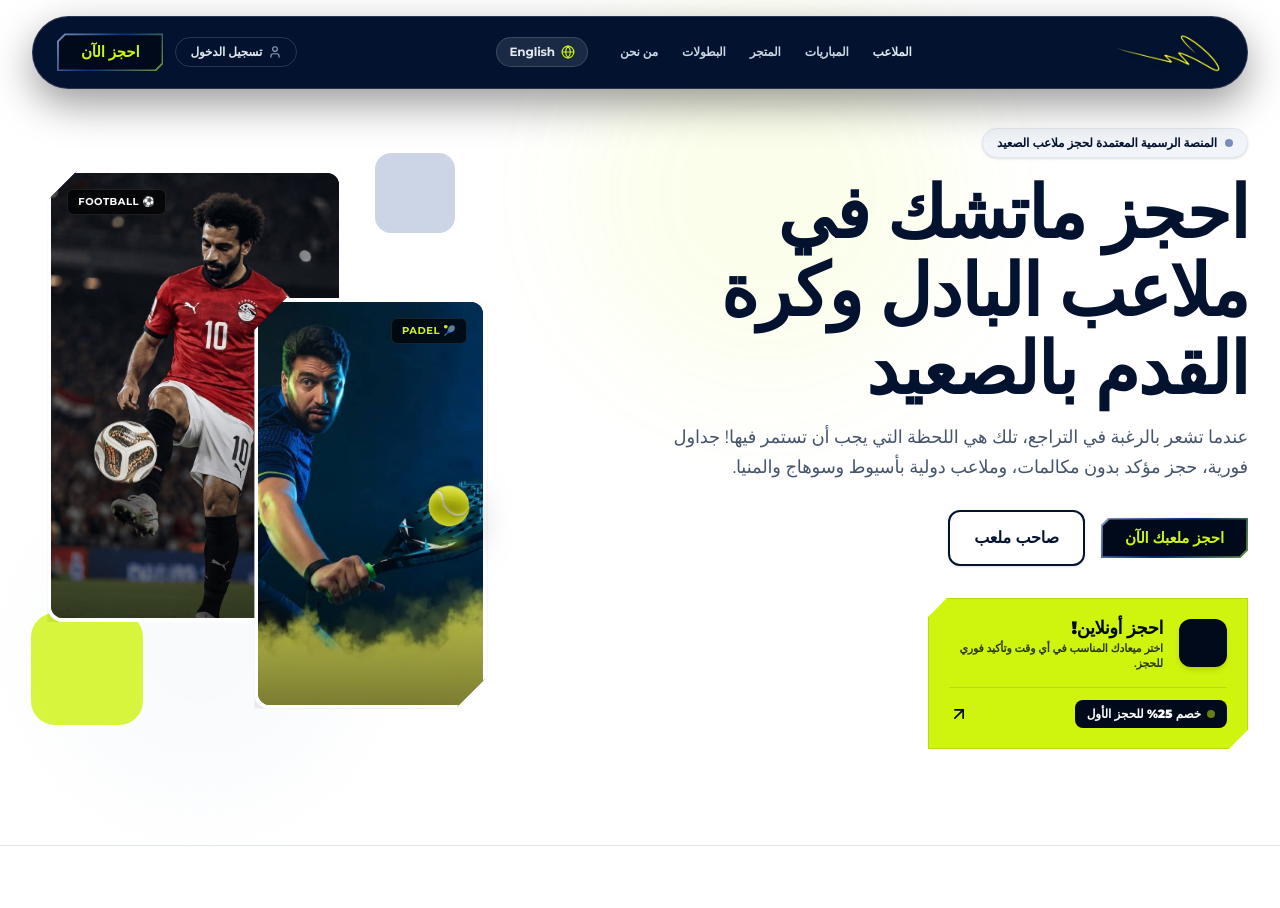
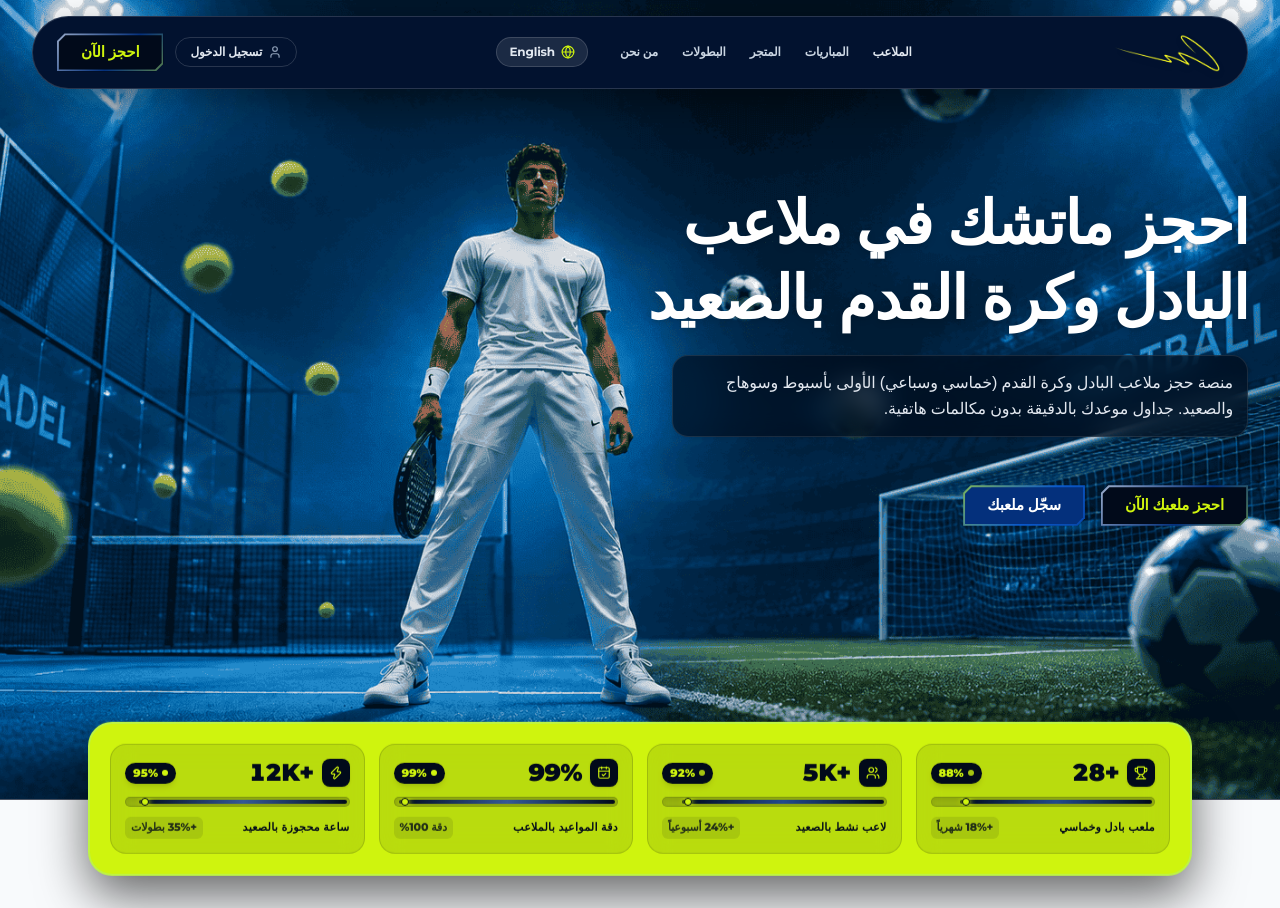
Before and after one commit to OSAMA-2003/Sa3edy-court, a Next.js app: page / in a window 1280 px wide. Shown: the top 908 px of the page. Built offline with nearby package versions, Linux system fonts and the light colour scheme; grey boxes are pictures that could not be loaded; a web font is replaced by a local one.

Commit message:
return hero

```diff
--- a/app/page.tsx
+++ b/app/page.tsx
@@ -48,7 +48,7 @@ function LandingPageContent() {
         />
 
         {/* 2. Hero Standalone Stats Section */}
-        <HeroStats />
+        {/* <HeroStats /> */}
 
         {/* 3. Instant Booking / Popular Courts Carousel */}
         <CourtSearchBooking
@@ -58,13 +58,13 @@ function LandingPageContent() {
         />
 
         {/* 5. How It Works (Connected 01 -> 02 -> 03) */}
-        <HowItWorks />
+        {/* <HowItWorks /> */}
 
         {/* 6. Official Championships & Tournaments Showcase */}
         <TrendingShowcase onOpenBookingModal={handleOpenBookingModal} />
 
         {/* 7. Why Choose Us (4 Benefits) */}
-        <WhyChooseUs />
+        {/* <WhyChooseUs /> */}
 
         {/* 8. Venue Owners Partnership Banner */}
         <CourtOwnersBanner />
--- a/components/sections/Hero.tsx
+++ b/components/sections/Hero.tsx
@@ -1,10 +1,19 @@
 'use client';
 
-import React from 'react';
+import React, { useState, useEffect } from 'react';
 import { useLanguage } from '../../i18n/LanguageContext';
+import { PLATFORM_STATS } from '../../data';
 import { Button } from '../ui/Button';
 import { TextAnimate } from '../ui/text-animate';
-import { Compass, Sparkles, ArrowUpRight } from 'lucide-react';
+import { AnimatedCounter } from '../ui/AnimatedCounter';
+import { Trophy, Users, CalendarCheck, Zap, Sparkles } from 'lucide-react';
+
+const STAT_ICONS: Record<string, React.ElementType> = {
+  'stat-1': Trophy,
+  'stat-2': Users,
+  'stat-3': CalendarCheck,
+  'stat-4': Zap,
+};
 
 interface HeroProps {
   onSearch: () => void;
@@ -13,175 +22,177 @@ interface HeroProps {
 
 export const Hero: React.FC<HeroProps> = ({ onSearch, onOpenBookingModal }) => {
   const { lang } = useLanguage();
+  const [animated, setAnimated] = useState(false);
+
+  useEffect(() => {
+    const timer = setTimeout(() => {
+      setAnimated(true);
+    }, 300);
+    return () => clearTimeout(timer);
+  }, []);
 
   return (
-    <section className="relative w-full min-h-screen flex flex-col justify-center bg-white text-[#02122F] pt-28 sm:pt-32 pb-16 lg:pb-24 overflow-hidden border-b border-slate-200">
+    /* HERO SECTION WITH EXPLICIT RESPONSIVE BACKGROUND & FULL VIEWPORT HEIGHT */
+    <section className="relative w-full min-h-screen flex flex-col justify-center items-center hero-bg pt-28 sm:pt-32 pb-24 sm:pb-28 border-b border-slate-800/80">
 
-      {/* Background subtle court lines & athletic mesh */}
-      <div className="absolute inset-0 pointer-events-none opacity-40">
-        <div className="absolute top-0 right-1/4 w-96 h-96 bg-[#CFF40E]/20 rounded-full blur-3xl"></div>
-        <div className="absolute bottom-10 left-10 w-80 h-80 bg-slate-100 rounded-full blur-2xl"></div>
-      </div>
+      {/* Soft Dark Overlay to enhance contrast while keeping the background image crisp and visible */}
+      {/* <div className="absolute inset-0 bg-gradient-to-r from-[#010A1A]/85 via-[#010A1A]/60 to-[#010A1A]/40 backdrop-blur-[1px]"></div> */}
 
-      <div className="max-w-7xl mx-auto px-4 sm:px-6 lg:px-8 relative z-10 w-full">
-        <div className="grid grid-cols-1 lg:grid-cols-12 gap-10 lg:gap-12 items-center">
+      <div className="max-w-7xl mx-auto px-4 sm:px-6 lg:px-8 relative z-10 w-full mb-12">
 
-          {/* Left / Text & Booking Badge Column (7 cols) */}
+        <div className="grid grid-cols-1 lg:grid-cols-12 gap-12 items-center mb-14">
+
+          {/* Left Column Copy & CTAs */}
           <div className="lg:col-span-7 flex flex-col items-start text-start">
 
-            {/* Top Verified Platform Badge */}
-            <div className="inline-flex items-center gap-2 px-3.5 py-1.5 rounded-full bg-slate-100 border border-slate-200 text-[#02122F] text-xs font-bold mb-4 shadow-sm">
-              <span className="w-2 h-2 rounded-full bg-[#04307C] animate-pulse"></span>
-              <span>{lang === 'ar' ? 'المنصة الرسمية المعتمدة لحجز ملاعب الصعيد' : 'OFFICIAL UPPER EGYPT SPORTS PLATFORM'}</span>
-            </div>
 
-            {/* Giant Bold Headline (Matching Reference "WHERE YOUR GAME START") */}
+
             <TextAnimate
               animation="blurInUp"
               by="word"
               as="h1"
-              className="text-4xl sm:text-6xl lg:text-7xl font-black text-[#02122F] leading-[1.08] tracking-tight mb-4 uppercase"
+              className="text-center md:text-start font-cairo font-black text-4xl sm:text-5xl lg:text-6xl text-white leading-tight mb-5 drop-shadow-md"
             >
               {lang === 'ar'
                 ? 'احجز ماتشك في ملاعب البادل وكرة القدم بالصعيد'
-                : 'WHERE YOUR GAME START'}
+                : 'Book Padel & Football Courts in Assiut, Sohag & Upper Egypt'}
             </TextAnimate>
 
-            {/* Sub-headline */}
-            <p className="text-slate-600 text-base sm:text-lg leading-relaxed max-w-xl mb-7 font-normal">
+            <p className="hidden md:block font-cairo text-slate-200 text-sm sm:text-base leading-relaxed max-w-xl mb-7 font-medium drop-shadow-sm bg-[#010A1A]/60 p-3.5 rounded-2xl border border-white/10 backdrop-blur-md">
               {lang === 'ar'
-                ? 'عندما تشعر بالرغبة في التراجع، تلك هي اللحظة التي يجب أن تستمر فيها! جداول فورية، حجز مؤكد بدون مكالمات، وملاعب دولية بأسيوط وسوهاج والمنيا.'
-                : "When You Feel Like Giving Up, That's Actually When You Should Keep Going! Live court schedules across Upper Egypt."}
+                ? 'منصة حجز ملاعب البادل وكرة القدم (خماسي وسباعي) الأولى بأسيوط وسوهاج والصعيد. جداول موعدك بالدقيقة بدون مكالمات هاتفية.'
+                : 'Upper Egypt’s premier Padel & Football 5v5/7v7 court booking platform across Assiut, Sohag & Upper Egypt. Instant confirmation.'}
             </p>
 
-            {/* Primary CTAs */}
-            <div className="flex flex-wrap items-center gap-4 mb-8 w-full sm:w-auto">
+            <div className="flex flex-wrap items-center justify-center md:justify-start pt-20 md:pt-5 gap-4 w-full sm:w-auto">
               <Button size="lg" onClick={() => onOpenBookingModal()}>
-                {lang === 'ar' ? 'احجز ملعبك الآن' : 'Book Your Court'}
+                {lang === 'ar' ? 'احجز ملعبك الآن' : 'Book Your Court Now'}
               </Button>
 
-              <button
-                onClick={onSearch}
-                className="inline-flex items-center gap-2 px-6 py-3.5 rounded-xl border-2 border-[#02122F] bg-white hover:bg-slate-50 text-[#02122F] font-black text-sm sm:text-base transition-all cursor-pointer shadow-sm"
-              >
-                <span>{lang === 'ar' ? ' صاحب ملعب' : 'Owner Court'}</span>
-              </button>
+              <a href="#court-owners-section">
+                <Button variant="secondary" size="lg">
+                  {lang === 'ar' ? 'سجّل ملعبك' : 'Register Venue'}
+                </Button>
+              </a>
             </div>
+          </div>
 
-            {/* Floating Electric Lime Promo Card (Matching Reference: "BOOK ONLINE! 25% OFF >>") */}
-            <div
-              onClick={() => onOpenBookingModal('court-1')}
-              className="w-full sm:w-80 bg-[#CFF40E] text-[#010A1A] p-5 shadow-xl hover:shadow-2xl transition-all duration-300 cursor-pointer group hover:-translate-y-1 [clip-path:polygon(0%_1.2rem,1.2rem_0%,100%_0%,100%_calc(100%-1.2rem),calc(100%-1.2rem)_100%,0%_100%)] border border-black/10"
-            >
-              <div className="flex items-start gap-4">
-                {/* Tennis Racket / Sport Icon */}
-                <div className="w-12 h-12 rounded-xl bg-[#010A1A] text-[#CFF40E] flex items-center justify-center shrink-0 shadow-md">
-                  <svg className="w-6 h-6 fill-none stroke-currentColor stroke-2" viewBox="0 0 24 24">
-                    <circle cx="12" cy="8" r="6" />
-                    <path d="M12 14v8" />
-                    <path d="M9 22h6" />
-                    <line x1="9" y1="8" x2="15" y2="8" />
-                    <line x1="12" y1="5" x2="12" y2="11" />
-                  </svg>
-                </div>
+          {/* Right Column Featured Card Preview */}
+          {/* <div className="lg:col-span-5">
+              <div className="relative rounded-3xl overflow-hidden border-2 border-white/20 bg-[#010A1A]/80 shadow-2xl backdrop-blur-md">
+                <div className="h-80 sm:h-96 w-full relative">
+                  <img
+                    src="https://images.unsplash.com/photo-1554068865-24cecd4e34b8?auto=format&fit=crop&q=80&w=1000"
+                    alt="ملعب بادل معتمد بمصر"
+                    className="w-full h-full object-cover"
+                  />
+                  <div className="absolute inset-0 bg-gradient-to-t from-[#010A1A] via-[#010A1A]/30 to-transparent"></div>
 
-                <div className="text-start">
-                  <div className="text-lg font-black tracking-tight uppercase leading-none">
-                    {lang === 'ar' ? 'احجز أونلاين!' : 'BOOK ONLINE!'}
+                  <div className="absolute top-4 right-4 bg-[#010A1A]/90 backdrop-blur-md px-3.5 py-1.5 rounded-xl border border-white/20 text-xs font-cairo text-[#CFF40E] font-bold flex items-center gap-2 shadow-md">
+                    <span className="w-2.5 h-2.5 rounded-full bg-emerald-400 animate-pulse"></span>
+                    <span>{lang === 'ar' ? 'بادل أرينا • متاح الليلة' : 'Padel Arena • Available Tonight'}</span>
                   </div>
-                  <p className="text-[11px] text-[#010A1A]/80 font-semibold mt-1 leading-snug">
-                    {lang === 'ar'
-                      ? 'اختر ميعادك المناسب في أي وقت وتأكيد فوري للحجز.'
-                      : 'Practice at any convenient time, instant court confirmation.'}
-                  </p>
+
+                  <div className="absolute bottom-4 right-4 left-4 p-4 rounded-2xl bg-[#010A1A]/90 backdrop-blur-md border border-white/20 flex items-center justify-between shadow-lg">
+                    <div className="text-start">
+                      <h3 className="font-cairo font-bold text-white text-sm">
+                        {lang === 'ar' ? 'سنتر كورت أرينا' : 'Center Court Arena'}
+                      </h3>
+                      <p className="font-cairo text-xs text-slate-300">
+                        {lang === 'ar' ? 'الشيخ زايد • أرضية بانوراما WPT' : 'Sheikh Zayed • WPT Panoramic Turf'}
+                      </p>
+                    </div>
+                    <div className="text-end">
+                      <span className="font-grotesk font-black text-[#CFF40E] text-xl">
+                        450 <span className="text-xs text-slate-300 font-cairo font-normal">ج.م/ساعة</span>
+                      </span>
+                    </div>
+                  </div>
                 </div>
               </div>
+            </div> */}
 
-              {/* Dark Pill Badge at bottom */}
-              <div className="mt-4 pt-3 border-t border-black/10 flex items-center justify-between">
-                <span className="inline-flex items-center gap-1.5 px-3 py-1.5 rounded-lg bg-[#010A1A] text-white text-xs font-black">
-                  <span className="w-2 h-2 rounded-full bg-[#CFF40E] animate-pulse"></span>
-                  <span>{lang === 'ar' ? 'خصم 25% للحجز الأول' : '25% OFF >>'}</span>
-                </span>
-                <ArrowUpRight className="w-5 h-5 text-[#010A1A] group-hover:translate-x-1 group-hover:-translate-y-1 transition-transform" />
-              </div>
-            </div>
+        </div>
 
+      </div>
+      {/* ABSOLUTE FLOATING PROGRESS BAR RIBBON OVERLAPPING HERO & NEXT SECTION */}
+      <div className="absolute bottom-0 translate-y-1/2 inset-x-0 mx-auto w-full max-w-6xl px-3 sm:px-6 z-30">
+        <div className="bg-[#CFF40E] text-[#010A1A] rounded-2xl sm:rounded-3xl p-3 sm:p-5 shadow-[0_20px_50px_rgba(0,0,0,0.6)] border-2 border-lime-300/80 backdrop-blur-xl">
+
+
+          {/* 4 Animated Progress Cards */}
+          <div className="grid grid-cols-2 lg:grid-cols-4 gap-2.5 sm:gap-3.5">
+            {PLATFORM_STATS.map((st, index) => {
+              const Icon = STAT_ICONS[st.id] || Trophy;
+              return (
+                <div
+                  key={st.id}
+                  // Added `index >= 2 ? 'hidden lg:flex' : 'flex'` to hide items 3 and 4 on small screens
+                  className={`flex-col justify-between gap-2 p-2.5 sm:p-3.5 rounded-xl sm:rounded-2xl bg-[#010A1A]/10 border border-[#010A1A]/15 backdrop-blur-md transition-all duration-300 hover:bg-[#010A1A]/15 hover:shadow-md hover:-translate-y-0.5 group ${index >= 2 ? 'hidden lg:flex' : 'flex'
+                    }`}
+                >
+                  {/* Top Row: Icon + Value & Animated Percentage Badge */}
+                  <div className="flex items-center justify-between gap-1.5">
+                    <div className="flex items-center gap-1.5 sm:gap-2 min-w-0">
+                      <div className="w-6 h-6 sm:w-7 sm:h-7 rounded-lg bg-[#010A1A] text-[#CFF40E] flex items-center justify-center shrink-0 shadow-sm group-hover:scale-105 transition-transform">
+                        <Icon className="w-3.5 h-3.5" />
+                      </div>
+                      <span className="font-grotesk font-black text-lg sm:text-2xl text-[#010A1A] tracking-tight leading-none">
+                        <AnimatedCounter
+                          end={st.value}
+                          prefix={st.prefix}
+                          suffix={st.suffix}
+                          duration={1600}
+                          trigger={animated}
+                        />
+                      </span>
+                    </div>
+
+                    {/* Animated Percentage Badge */}
+                    <span className="font-grotesk font-black text-[10px] sm:text-[11px] bg-[#010A1A] text-[#CFF40E] px-2 py-0.5 rounded-full shadow-md shrink-0 flex items-center gap-1">
+                      <span className="w-1.5 h-1.5 rounded-full bg-[#CFF40E] animate-pulse" />
+                      <AnimatedCounter
+                        end={st.progress}
+                        suffix="%"
+                        duration={1600}
+                        trigger={animated}
+                      />
+                    </span>
+                  </div>
+
+                  {/* The Animated Progress Bar Track with Guideline Notches & Glowing Tip */}
+                  <div className="relative w-full my-0.5">
+                    <div className="w-full bg-[#010A1A]/20 rounded-full h-2 sm:h-2.5 overflow-hidden p-[2px] border border-[#010A1A]/15 shadow-inner relative">
+                      {/* Animated Fill Bar */}
+                      <div
+                        className="h-full rounded-full bg-gradient-to-r from-[#010A1A] via-[#04307C] to-[#010A1A] relative shadow-sm"
+                        style={{
+                          width: animated ? `${st.progress}%` : '0%',
+                          transition: 'width 1600ms cubic-bezier(0.16, 1, 0.3, 1)',
+                        }}
+                      >
+                        {/* Shimmer light sweep */}
+                        <div className="absolute inset-0 bg-gradient-to-r from-transparent via-white/20 to-transparent animate-[pulse_2s_infinite] rounded-full" />
+
+                        {/* Glowing Tip Indicator Dot */}
+                        <span className="absolute top-1/2 -translate-y-1/2 end-0.5 w-1.5 sm:w-2 h-1.5 sm:h-2 rounded-full bg-[#CFF40E] border border-[#010A1A] shadow-[0_0_6px_#CFF40E]" />
+                      </div>
+                    </div>
+                  </div>
+
+                  {/* Metric Label & Growth Badge */}
+                  <div className="flex items-center justify-between gap-1 text-[10px] sm:text-[11px]">
+                    <span className="font-cairo font-black text-[#010A1A] tracking-wide truncate">
+                      {lang === 'ar' ? st.labelAr : st.labelEn}
+                    </span>
+                    <span className="font-grotesk font-extrabold text-[#010A1A]/80 bg-[#010A1A]/10 px-1.5 py-0.5 rounded-md shrink-0">
+                      {lang === 'ar' ? st.growthAr : st.growthEn}
+                    </span>
+                  </div>
+                </div>
+              );
+            })}
           </div>
-
-          {/* Right / Photo Collage Column with Polygon Cuts (5 cols) (Matching Reference Layout) */}
-          <div className="lg:col-span-5 relative flex items-center justify-center">
-
-            {/* Collage Container */}
-            <div className="relative w-full max-w-md h-[480px] sm:h-[540px]">
-
-              {/* Image 1: Football Player (Mohamed Salah) with Polygon Cut */}
-              <div className="absolute top-0 left-0 w-[66%] h-[84%] rounded-2xl overflow-hidden shadow-2xl border-4 border-white [clip-path:polygon(0%_2rem,2rem_0%,100%_0%,100%_calc(100%-2rem),calc(100%-2rem)_100%,0%_100%)] bg-slate-900 group z-10">
-                <img
-                  src="/hero1.jpg"
-                  alt="Football Player"
-                  className="w-full h-full object-cover object-top group-hover:scale-105 transition-transform duration-700"
-                />
-                <div className="absolute inset-0 bg-gradient-to-t from-black/60 via-transparent to-transparent"></div>
-
-                {/* Subtle Football Tag inside card */}
-                <div className="absolute top-4 left-4 bg-black/70 backdrop-blur-md px-2.5 py-1 rounded-md text-[10px] font-bold text-white uppercase tracking-wider border border-white/10">
-                  ⚽ FOOTBALL
-                </div>
-              </div>
-
-              {/* Floating 3D Soccer Ball on Salah's Foot */}
-              <div className="absolute bottom-[39%] md:bottom-[37%] left-[10%] z-30 flex flex-col items-center pointer-events-none group">
-                <img
-                  src="/soccer.png"
-                  alt="Soccer Ball"
-                  className=" w-15 md:w-17 drop-shadow-[0_15px_20px_rgba(0,0,0,0.5)] animate-bounce"
-                />
-                {/* 3D Ball Shadow beneath */}
-                <div className="w-12 h-2.5 bg-black/40 rounded-full blur-xs -mt-1 scale-x-90"></div>
-              </div>
-
-              {/* Image 2: Padel Athlete (Cut corner slice) */}
-              <div className="absolute bottom-0 right-1 sm:right-2 w-[52%] h-[76%] rounded-2xl overflow-hidden shadow-2xl border-4 border-white [clip-path:polygon(2rem_0%,100%_0%,100%_calc(100%-2rem),calc(100%-2rem)_100%,0%_100%,0%_2rem)] bg-slate-900 group z-20">
-                <img
-                  src="/hero2.jpg"
-                  alt="Padel Player"
-                  className="w-full h-full object-cover object-center group-hover:scale-105 transition-transform duration-700"
-                />
-                <div className="absolute inset-0 bg-gradient-to-t from-black/50 via-transparent to-transparent"></div>
-
-                {/* Subtle Padel Tag inside card */}
-                <div className="absolute top-4 right-4 bg-black/70 backdrop-blur-md px-2.5 py-1 rounded-md text-[10px] font-bold text-[#CFF40E] uppercase tracking-wider border border-white/10">
-                  🎾 PADEL
-                </div>
-              </div>
-
-              {/* Floating 3D Padel Ball on the Racket */}
-              <div className="absolute bottom-[30%] right-[3%] sm:bottom-[30%] sm:right-[5%] z-40 flex flex-col items-center pointer-events-none">
-                <img
-                  src="/badel-ball.png"
-                  alt="Padel Ball"
-                  className="w-10  sm:w-12 drop-shadow-[0_15px_20px_rgba(0,0,0,0.5)] animate-bounce"
-                />
-                {/* 3D Ball Glow / Impact Highlight */}
-                <div className="w-8 h-2 bg-[#CFF40E]/40 rounded-full blur-xs -mt-1"></div>
-              </div>
-
-              {/* Floating Electric Lime Hexagon Badge: "PUSH THE LIMITS" between the two athletes */}
-              {/* <div className="absolute top-[38%] left-[48%] -translate-x-1/2 z-30">
-                <div className="px-3.5 py-2 bg-[#CFF40E] text-[#010A1A] font-black text-[11px] sm:text-xs uppercase tracking-wider rounded-xl shadow-2xl border-2 border-[#010A1A] text-center leading-tight whitespace-nowrap [clip-path:polygon(0%_0.5rem,0.5rem_0%,100%_0%,100%_calc(100%-0.5rem),calc(100%-0.5rem)_100%,0%_100%)] hover:scale-105 transition-transform">
-                  {lang === 'ar' ? 'تحدّى أصحابك' : 'PUSH THE LIMITS'}
-                </div>
-              </div> */}
-
-              {/* Background Athletic Accent Geometry */}
-              <div className="absolute -bottom-4 -left-4 w-28 h-28 bg-[#CFF40E] -z-10 rounded-3xl opacity-80"></div>
-              <div className="absolute -top-4 right-10 w-20 h-20 bg-[#04307C] -z-10 rounded-2xl opacity-20"></div>
-
-            </div>
-
-          </div>
-
         </div>
       </div>
 
--- a/components/sections/Testimonials.tsx
+++ b/components/sections/Testimonials.tsx
@@ -19,9 +19,7 @@ export const Testimonials: React.FC = () => {
 
         {/* Section Title */}
         <div className="text-center max-w-2xl mx-auto mb-12">
-          <div className="inline-flex items-center gap-2 px-3.5 py-1 rounded-full bg-[#04307C]/10 border border-[#04307C]/20 text-[#04307C] text-xs font-bold uppercase tracking-wider mb-3">
-            <span>{lang === 'ar' ? 'مجتمع لاعبي الصعيد' : 'PLAYER COMMUNITY'}</span>
-          </div>
+
           <TextAnimate
             animation="blurInUp"
             by="word"
```
Also changed, not shown: components/sections/CourtSearchBooking.tsx (+2 -5 lines), components/ui/AnimatedCounter.tsx (+23 -7 lines), data.js (+4 -4 lines).
